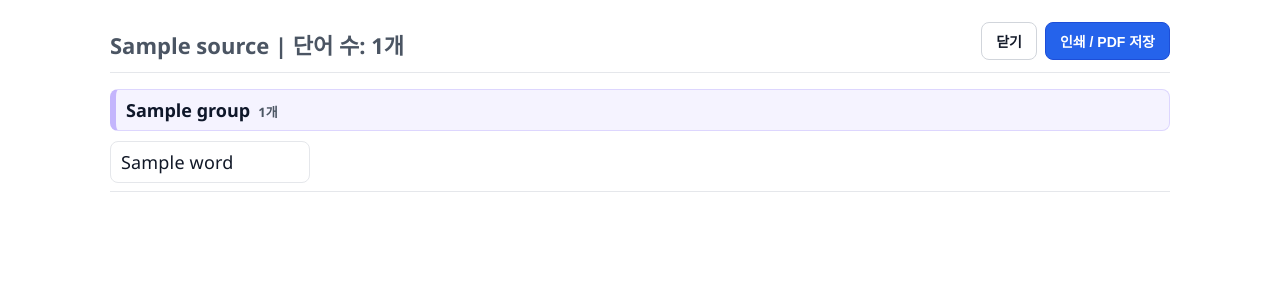
After one commit to pinkyj81/wordmaster, a Flask app: template templates/word_print_source_words.html in a window 1280 px wide. The commit adds this page. Shown: the top 300 px of the page. Run offline with Flask 3, Linux system fonts and the light colour scheme; the template is opened without the code that fills it: most values are stand-ins (such as "Sample title", 1, 10 or a date in 2020).

Commit message:
Add files via upload

```diff
--- a/app.py
+++ b/app.py
@@ -2384,6 +2384,81 @@ def print_words(text_id):
     )
 
 
+@app.route('/print_source_words')
+@login_required
+def print_source_words():
+    """Render a print-friendly page that shows words only for a selected source."""
+    source = (request.args.get('source') or '').strip()
+    if not source:
+        return "출처가 선택되지 않았습니다.", 400
+
+    is_admin = session.get('is_admin', False)
+    if not is_admin:
+        allowed_sources = set(get_user_sources())
+        if source not in allowed_sources:
+            return "해당 출처에 접근 권한이 없습니다.", 403
+
+    query = text("""
+        SELECT
+            t.id AS text_id,
+            t.title,
+            w.word
+        FROM words_rows w
+        INNER JOIN text_records_rows t ON t.id = w.text_id
+        WHERE t.source = :source
+          AND w.word IS NOT NULL
+          AND LTRIM(RTRIM(w.word)) <> ''
+        ORDER BY
+            CASE WHEN TRY_CONVERT(INT, t.title) IS NULL THEN 1 ELSE 0 END,
+            TRY_CONVERT(INT, t.title),
+            t.title,
+            w.word
+    """)
+    rows = db.session.execute(query, {"source": source}).fetchall()
+
+    grouped = []
+    current_title = None
+    current_text_id = None
+    current_words = []
+
+    for r in rows:
+        title = (r.title or '(제목 없음)').strip() if isinstance(r.title, str) else (r.title or '(제목 없음)')
+        text_id = r.text_id
+        word = str(r.word or '').strip()
+        if not word:
+            continue
+
+        if current_title != title or current_text_id != text_id:
+            if current_title is not None:
+                grouped.append({
+                    'text_id': current_text_id,
+                    'title': current_title,
+                    'words': current_words,
+                    'count': len(current_words),
+                })
+            current_title = title
+            current_text_id = text_id
+            current_words = []
+
+        current_words.append(word)
+
+    if current_title is not None:
+        grouped.append({
+            'text_id': current_text_id,
+            'title': current_title,
+            'words': current_words,
+            'count': len(current_words),
+        })
+
+    total_count = sum(g['count'] for g in grouped)
+    return render_template(
+        'word_print_source_words.html',
+        source=source,
+        groups=grouped,
+        total_count=total_count,
+    )
+
+
 
 # ✅ 단어 수정
 @app.route('/update_word', methods=['POST'])
--- /dev/null
+++ b/templates/word_print_source_words.html
@@ -0,0 +1,214 @@
+<!doctype html>
+<html lang="ko">
+<head>
+  <meta charset="utf-8">
+  <meta name="viewport" content="width=device-width, initial-scale=1">
+  <title>{{ source }} 단어 전체 프린트</title>
+  <style>
+    :root {
+      --text: #111827;
+      --muted: #4b5563;
+      --line: #e5e7eb;
+      --accent: #2563eb;
+    }
+
+    * {
+      box-sizing: border-box;
+    }
+
+    body {
+      margin: 0;
+      font-family: "Noto Sans KR", "Malgun Gothic", "Segoe UI", sans-serif;
+      color: var(--text);
+      background: #ffffff;
+    }
+
+    .page {
+      max-width: 1100px;
+      margin: 0 auto;
+      padding: 22px 20px 30px;
+    }
+
+    .topbar {
+      display: flex;
+      justify-content: space-between;
+      align-items: flex-start;
+      gap: 12px;
+      border-bottom: 1px solid var(--line);
+      padding-bottom: 12px;
+      margin-bottom: 16px;
+    }
+
+    h1 {
+      margin: 0;
+      font-size: 26px;
+      font-weight: 800;
+      letter-spacing: -0.02em;
+    }
+
+    .meta {
+      margin-top: 6px;
+      color: var(--muted);
+      font-size: 22px;
+      font-weight: 700;
+    }
+
+    .actions {
+      display: flex;
+      gap: 8px;
+    }
+
+    .btn {
+      border: 1px solid #d1d5db;
+      border-radius: 8px;
+      background: #ffffff;
+      color: #111827;
+      padding: 8px 14px;
+      font-size: 14px;
+      font-weight: 600;
+      cursor: pointer;
+    }
+
+    .btn.primary {
+      border-color: #1d4ed8;
+      background: var(--accent);
+      color: #ffffff;
+    }
+
+    .word-columns {
+      display: grid;
+      grid-template-columns: repeat(auto-fill, 200px);
+      gap: 10px 18px;
+      justify-content: start;
+    }
+
+    .title-section {
+      margin-bottom: 18px;
+      padding-bottom: 8px;
+      border-bottom: 1px solid var(--line);
+      break-inside: avoid;
+    }
+
+    .title-heading {
+      margin: 0 0 10px;
+      font-size: 18px;
+      font-weight: 800;
+      color: #0f172a;
+      display: flex;
+      gap: 8px;
+      align-items: baseline;
+      background: #f5f3ff;
+      border: 1px solid #ddd6fe;
+      border-left: 6px solid #c4b5fd;
+      border-radius: 8px;
+      padding: 8px 10px;
+    }
+
+    .title-sub {
+      font-size: 13px;
+      font-weight: 600;
+      color: var(--muted);
+    }
+
+    .word-item {
+      border: 1px solid var(--line);
+      border-radius: 8px;
+      padding: 8px 10px;
+      width: 200px;
+      font-size: 18px;
+      line-height: 1.35;
+      font-weight: 400;
+      letter-spacing: 0.01em;
+      background: #fff;
+    }
+
+    .empty {
+      border: 1px dashed #cbd5e1;
+      border-radius: 10px;
+      padding: 28px;
+      text-align: center;
+      color: #64748b;
+      font-size: 16px;
+    }
+
+    @media (max-width: 1000px) {
+      .word-columns {
+        grid-template-columns: repeat(auto-fill, 200px);
+      }
+    }
+
+    @media (max-width: 640px) {
+      .topbar {
+        flex-direction: column;
+      }
+
+      .word-columns {
+        grid-template-columns: repeat(1, 200px);
+      }
+
+      .word-item {
+        font-size: 17px;
+      }
+    }
+
+    @media print {
+      html, body {
+        -webkit-print-color-adjust: exact;
+        print-color-adjust: exact;
+      }
+
+      .actions {
+        display: none;
+      }
+
+      .page {
+        max-width: none;
+        padding: 0;
+      }
+
+      .topbar {
+        margin-bottom: 12px;
+      }
+
+      .title-heading {
+        background: #f5f3ff !important;
+        border-color: #ddd6fe !important;
+        border-left: 6px solid #c4b5fd !important;
+      }
+    }
+  </style>
+</head>
+<body>
+  <main class="page">
+    <section class="topbar">
+      <div>
+        <div class="meta">{{ source }} | 단어 수: {{ total_count }}개</div>
+      </div>
+      <div class="actions">
+        <button class="btn" onclick="window.close()">닫기</button>
+        <button class="btn primary" onclick="window.print()">인쇄 / PDF 저장</button>
+      </div>
+    </section>
+
+    {% if groups %}
+    <section aria-label="출처 단어 목록">
+      {% for group in groups %}
+      <div class="title-section">
+        <h2 class="title-heading">
+          <span>{{ group.title }}</span>
+          <span class="title-sub">{{ group.count }}개</span>
+        </h2>
+        <div class="word-columns">
+          {% for w in group.words %}
+          <div class="word-item">{{ w }}</div>
+          {% endfor %}
+        </div>
+      </div>
+      {% endfor %}
+    </section>
+    {% else %}
+    <div class="empty">해당 출처에 인쇄할 단어가 없습니다.</div>
+    {% endif %}
+  </main>
+</body>
+</html>
```
Also changed, not shown: templates/base.html (+18 -3 lines).
